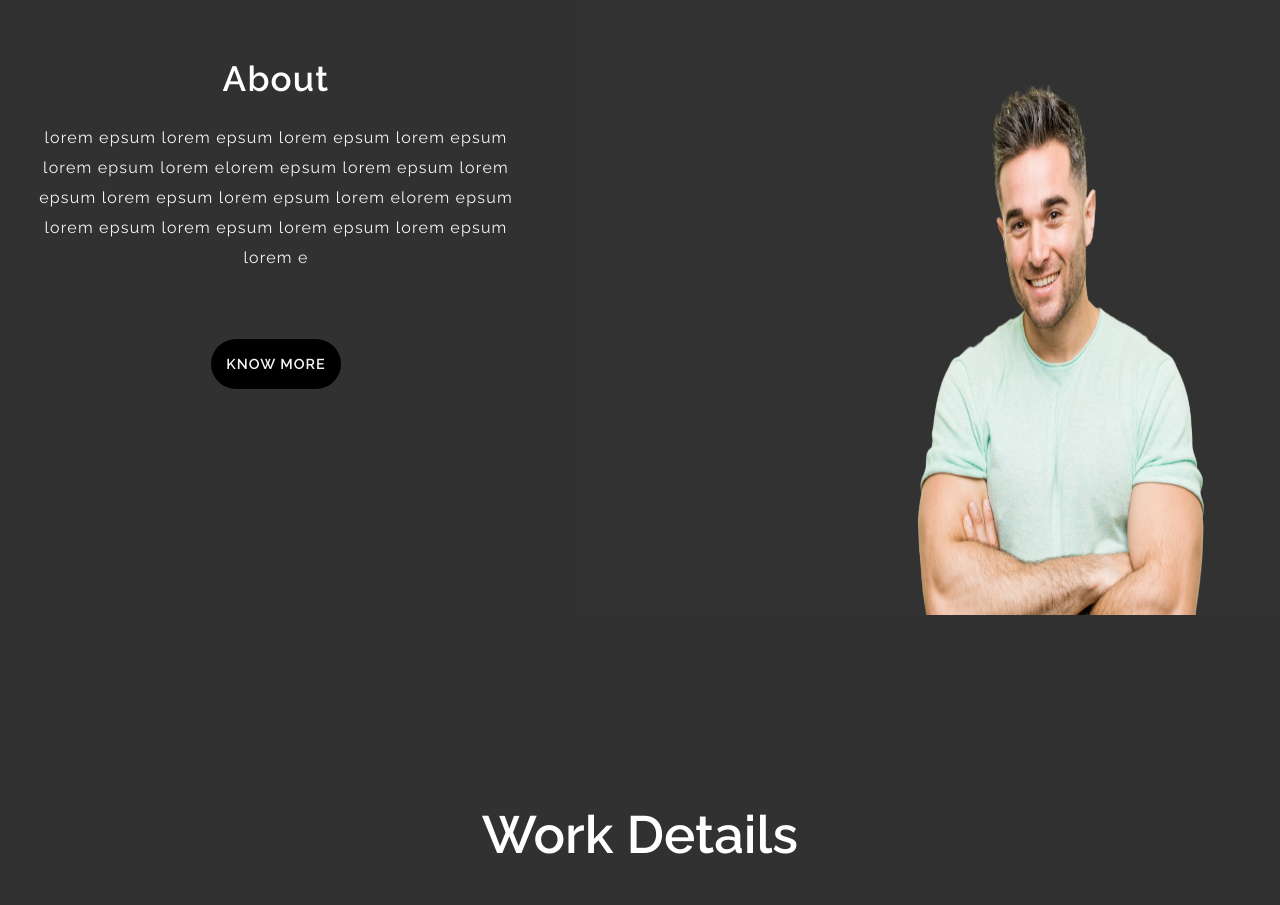
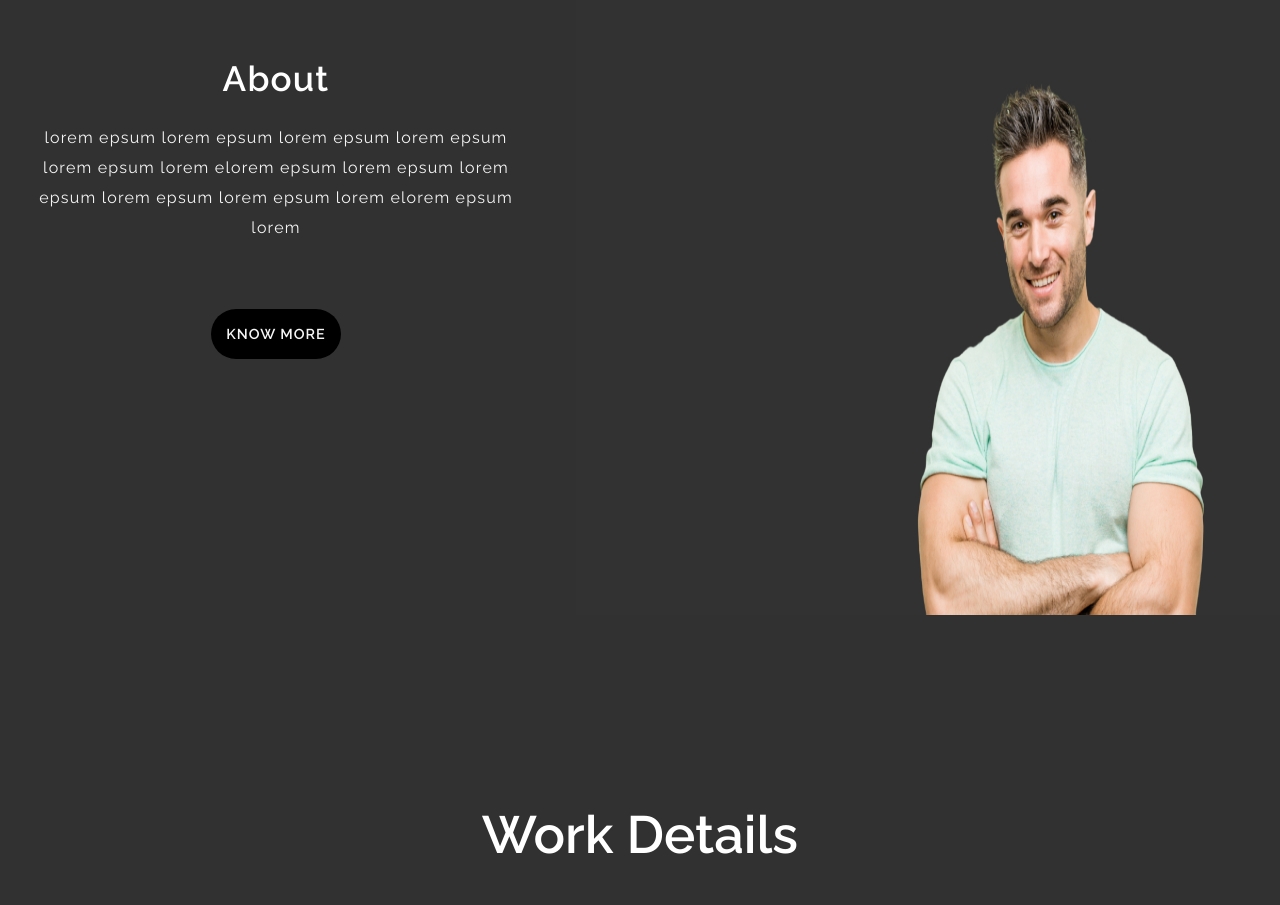
Before and after one commit to Bibhuti2022/myportfolio, a plain HTML site: page index.html in a window 1280 px wide. Shown: the part 800-1705 px from the top of the page. Drawn offline with Linux system fonts and the light colour scheme.

Commit message:
Update index.html

```diff
--- a/index.html
+++ b/index.html
@@ -37,7 +37,7 @@
             <p>lorem epsum lorem epsum lorem epsum lorem
                 epsum lorem epsum lorem elorem epsum lorem
                 epsum lorem epsum lorem epsum lorem epsum lorem elorem epsum lorem
-                epsum lorem epsum lorem epsum lorem epsum lorem e
+
 
 
             </p>
```
